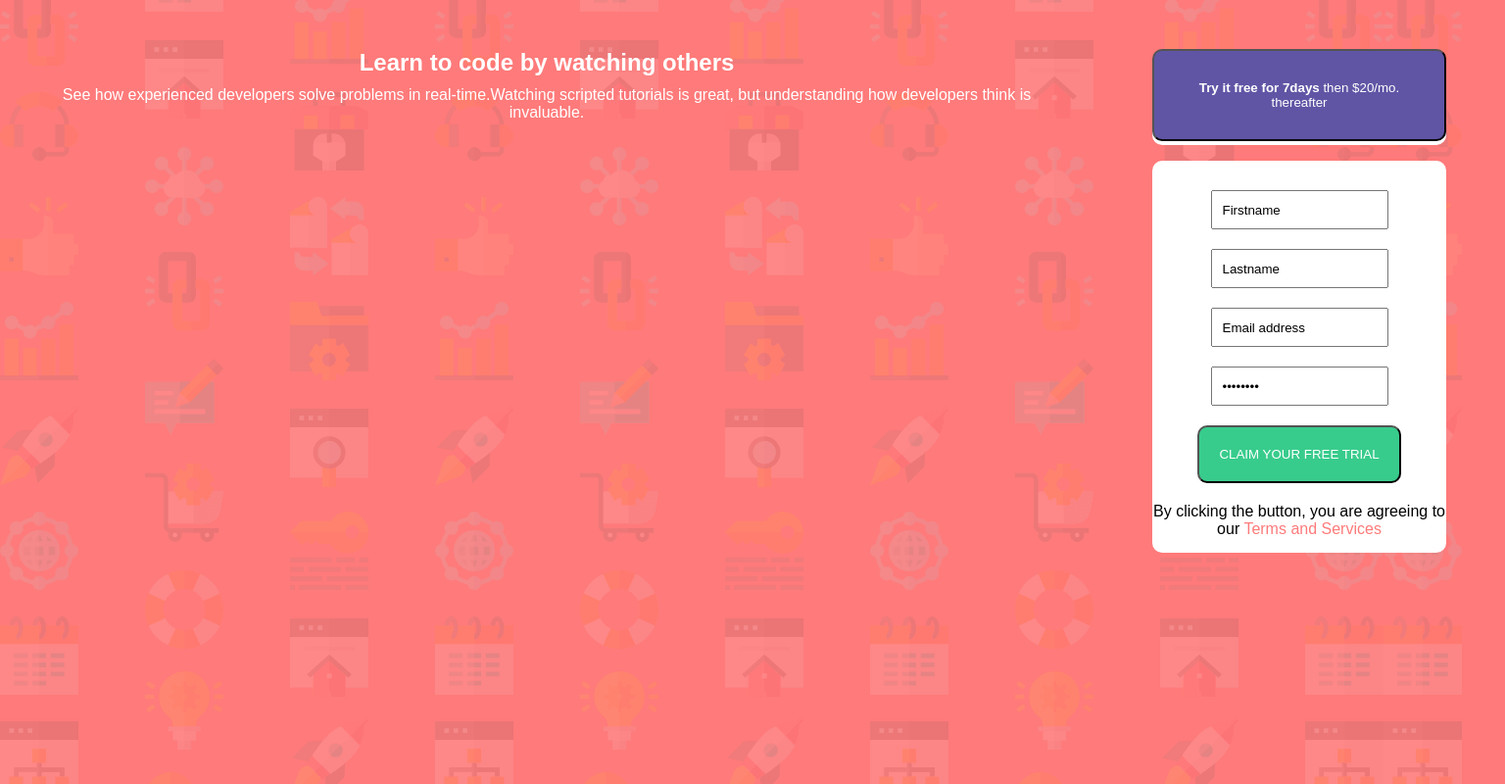
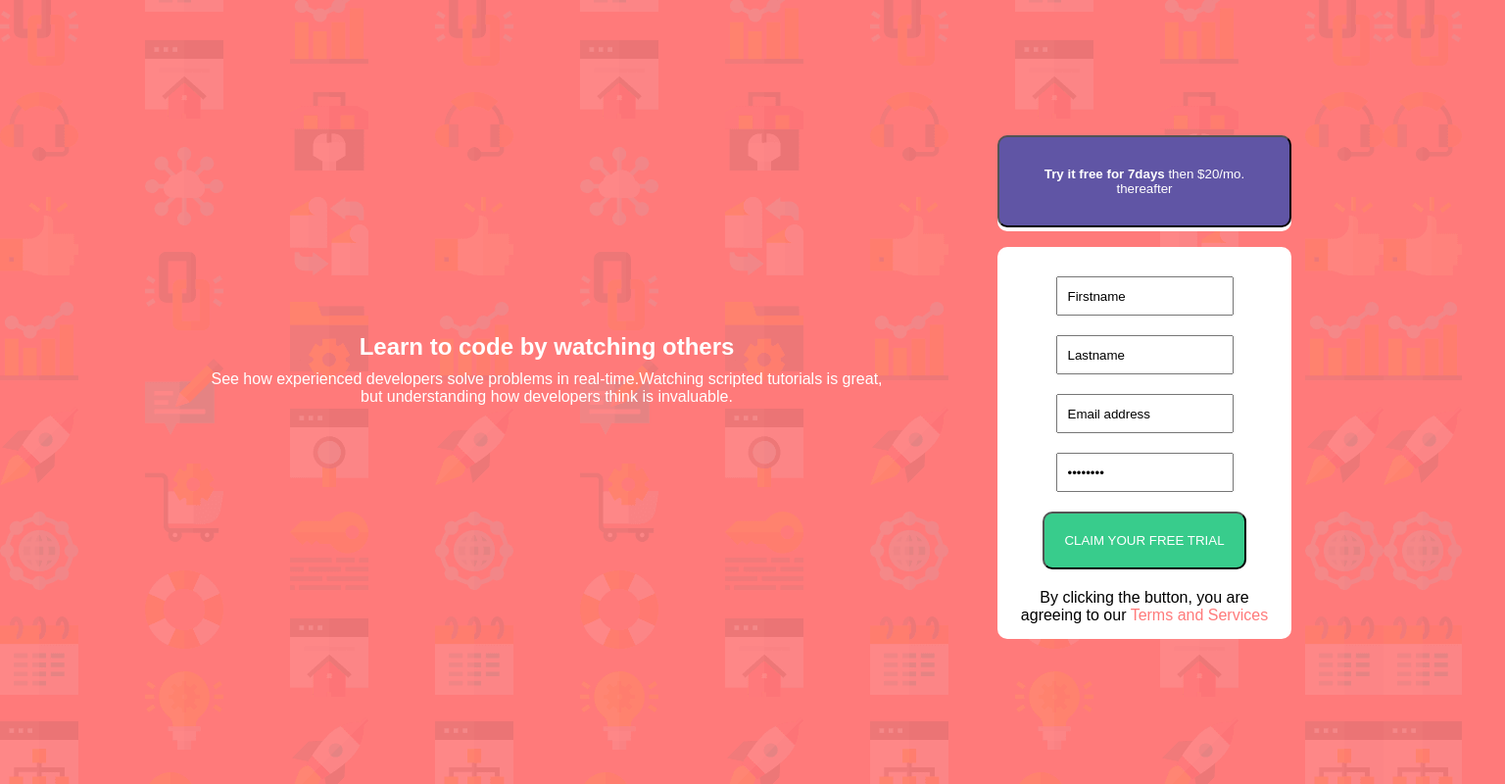
Before and after one commit to temijess/temijess.github.io, a plain HTML site: page index.html in a window 1536 px wide. Shown: the whole page at 98% size. Drawn offline with Linux system fonts and the light colour scheme.

Commit message:
Update Resp.css

```diff
--- a/Resp.css
+++ b/Resp.css
@@ -3,6 +3,8 @@
   padding: 0;
   box-sizing: border-box;
   position: relative;
+  overflow: hidden;
+
 }
 
 @media only screen and (min-width: 375px){
@@ -10,6 +12,13 @@
     background-color: hsl(0, 100%, 74%);
     background-image: url('/bg-intro-mobile.png');
     display: grid;
+  }
+  .first{
+    height: 120px;
+    margin-top: 40px;
+    text-align: center;
+    margin: 50px;
+    color:white;
   }
 }
 @media only screen and (min-width: 1440px){
@@ -20,6 +29,15 @@
     background-color: hsl(0, 100%, 74%);
     background-image: url('/bg-intro-desktop.png');
     display: flex;
+    justify-content: center;
+    align-items: center;
+    height: 100vh;
+  }
+  .first{
+    width: 700px;
+  }
+  form{
+    padding: 20px;
   }
 }
 body{
@@ -37,7 +55,6 @@ h2{
 }
 p{
   font-weight: 400;
-
 }
 
 ul{
@@ -47,13 +64,7 @@ li{
   margin: 20px;
   font-weight: 600;
 }
-.first{
-  height: 120px;
-  margin-top: 40px;
-  text-align: center;
-  margin: 50px;
-  color:white;
-}
+
 .trouble{
   margin: 40px;
   margin-top: 30px;
@@ -96,7 +107,17 @@ form {
 }
 input{
   display: block
-  width:400px;
+  width: 400px;
   height:40px;
   text-indent: 10px;
 }
+
+button:hover{
+background-color: blue;
+cursor: pointer;
+}
+
+button:active{
+  background-color: red;
+  cursor: pointer;
+}
```
